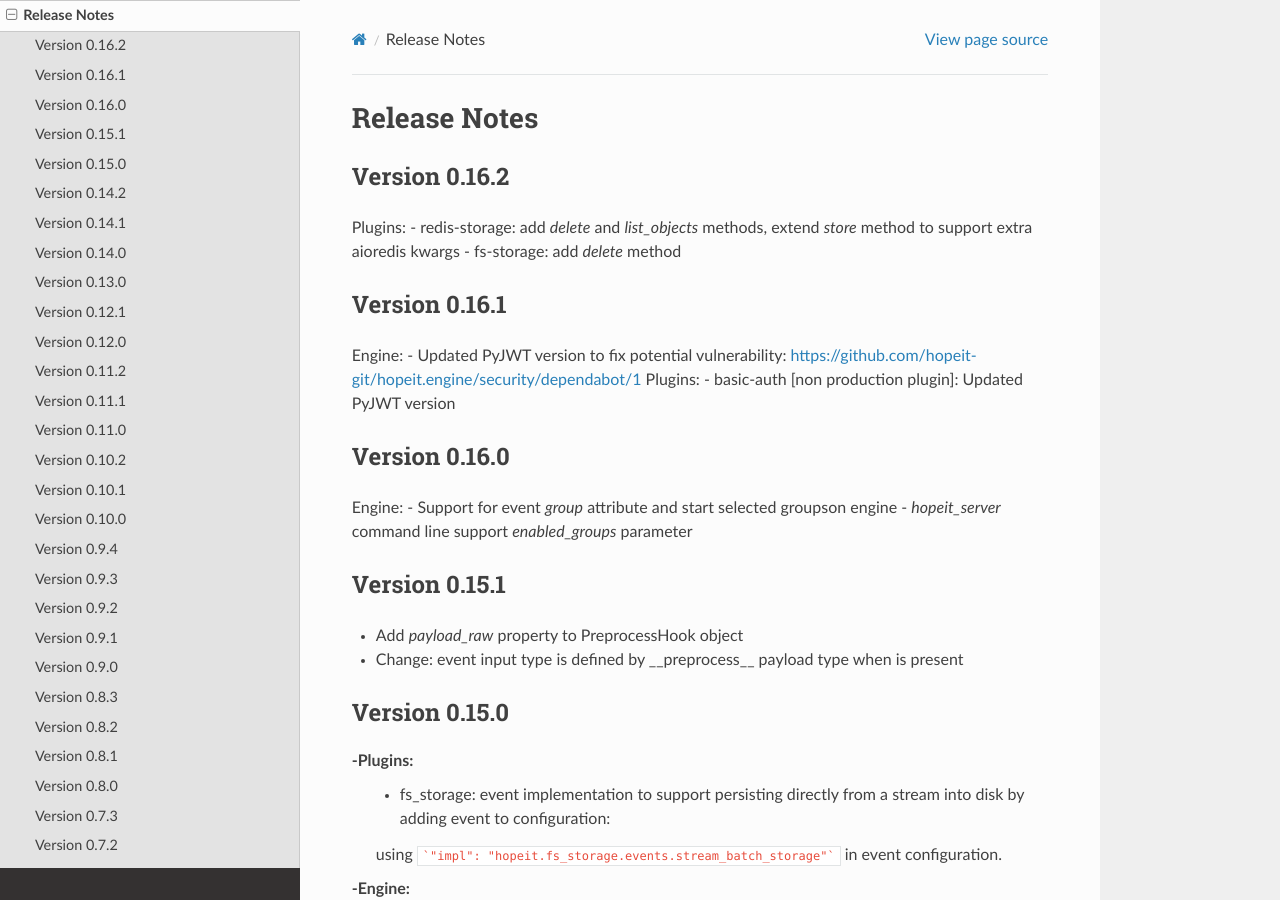
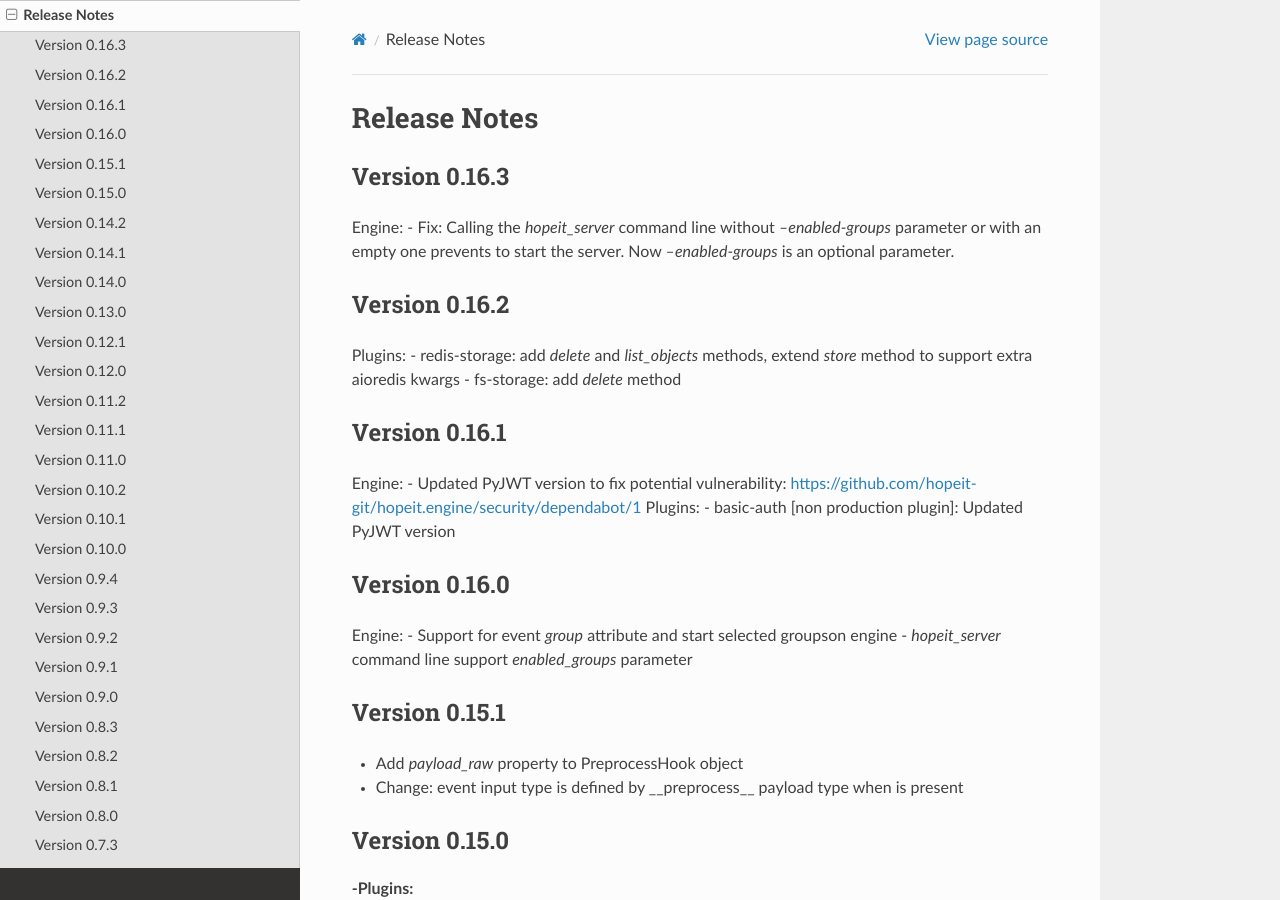
Before and after one commit to hopeit-git/hopeit.engine, a Sphinx documentation site: the page built from docs/source/release-notes.rst, in a window 1280 px wide and 900 px high. Built offline with Sphinx 7.4.7 and the Read the Docs theme 2.0.0, drawn with Linux system fonts in a browser that asks for light colours; pages that are not in the unit, such as notebooks, are missing from menus.

Commit message:
bug(cli): `hopeit_server` command line without `--enabled-groups` parameter or with an empty one prevents start the hopeit.engine  (#135)
* prevent prompt on missing or empty `--enabled-groups` parameter

```diff
--- a/docs/source/release-notes.rst
+++ b/docs/source/release-notes.rst
@@ -1,5 +1,11 @@
 Release Notes
 =============
+
+Version 0.16.3
+______________
+Engine:
+- Fix: Calling the `hopeit_server` command line without `--enabled-groups` parameter or with an empty one prevents to
+start the server. Now `--enabled-groups` is an optional parameter.
 
 Version 0.16.2
 ______________
--- a/engine/src/hopeit/server/version.py
+++ b/engine/src/hopeit/server/version.py
@@ -8,7 +8,7 @@ import os
 import sys
 
 ENGINE_NAME = "hopeit.engine"
-ENGINE_VERSION = "0.16.2"
+ENGINE_VERSION = "0.16.3"
 
 # Major.Minor version to be used in App versions and Api endpoints for Apps/Plugins
 APPS_API_VERSION = '.'.join(ENGINE_VERSION.split('.')[0:2])
```
Also changed, not shown: 6 other files.
